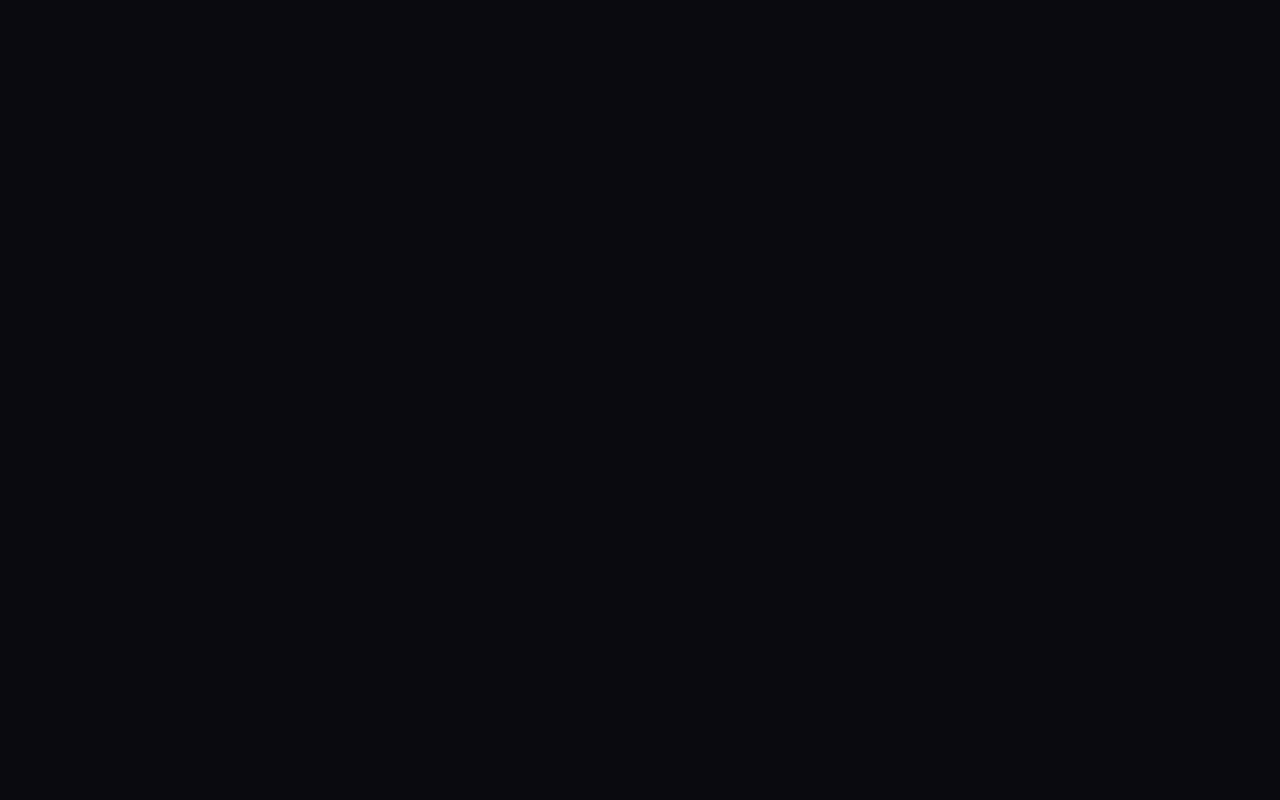
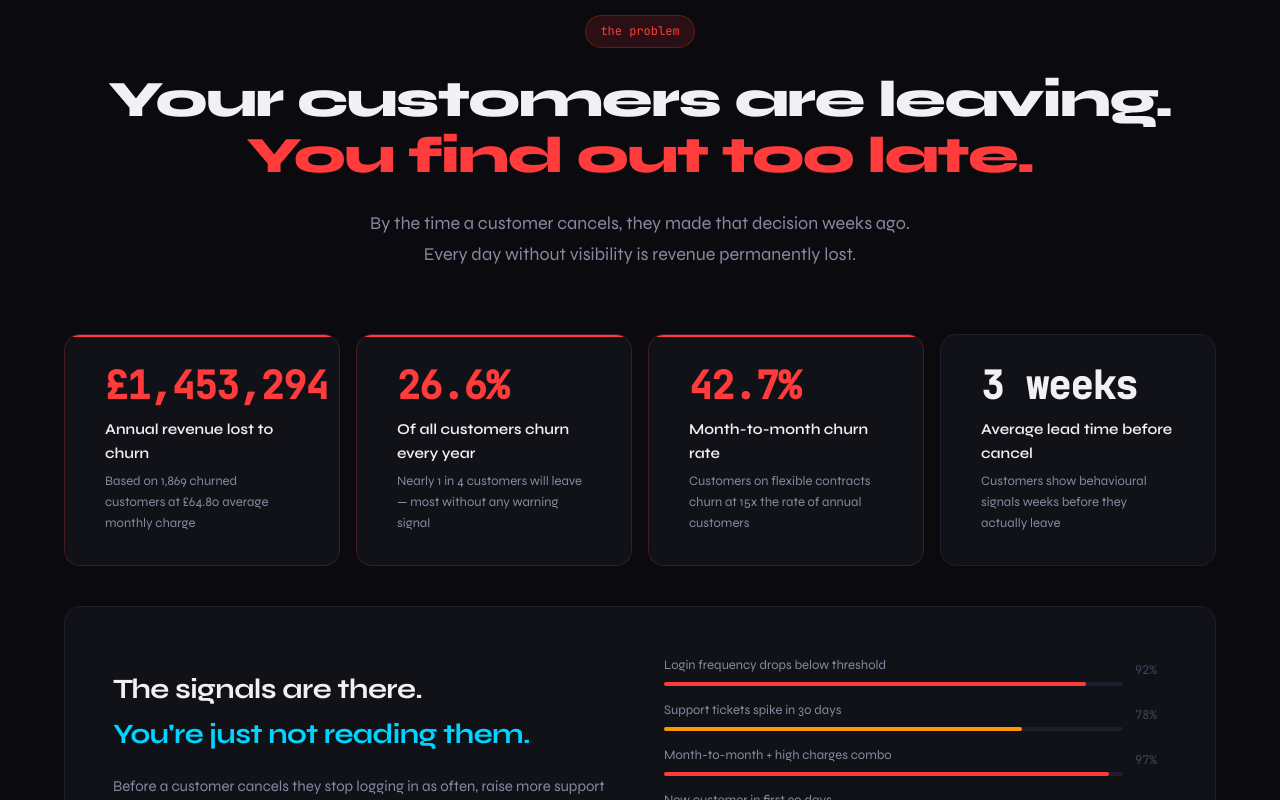
Before and after one commit to shaheerr1/churn-radar, a React (Vite) app in the folder frontend/: page / in a window 1280 px wide. Shown: the part 1060-1860 px from the top of the page. Before the commit the page ends 947 px from the top, so only its background shows below. Built offline with nearby package versions, Linux system fonts and the light colour scheme.

Commit message:
ProblemSection

```diff
--- a/frontend/src/components/ProblemSection.tsx
+++ b/frontend/src/components/ProblemSection.tsx
@@ -0,0 +1,273 @@
+function StatCard({
+  value,
+  label,
+  sub,
+  danger = false,
+}: {
+  value: string;
+  label: string;
+  sub: string;
+  danger?: boolean;
+}) {
+  return (
+    <div
+      style={{
+        background: "var(--bg-card)",
+        border: `1px solid ${danger ? "#ff3b3b33" : "var(--bg-border)"}`,
+        borderRadius: 16,
+        padding: "2rem 2.5rem",
+        position: "relative",
+        overflow: "hidden",
+      }}
+    >
+      {danger && (
+        <div
+          style={{
+            position: "absolute",
+            top: 0,
+            left: 0,
+            right: 0,
+            height: 2,
+            background: "var(--red)",
+          }}
+        />
+      )}
+      <div
+        style={{
+          fontFamily: "var(--font-mono)",
+          fontSize: "clamp(1.6rem, 3vw, 2.4rem)",
+          fontWeight: 700,
+          color: danger ? "var(--red)" : "var(--text-primary)",
+          letterSpacing: "-0.02em",
+          lineHeight: 1,
+          marginBottom: "0.75rem",
+        }}
+      >
+        {value}
+      </div>
+      <div
+        style={{
+          fontSize: 15,
+          fontWeight: 600,
+          color: "var(--text-primary)",
+          marginBottom: 6,
+        }}
+      >
+        {label}
+      </div>
+      <div
+        style={{
+          fontSize: 13,
+          color: "var(--text-secondary)",
+          lineHeight: 1.6,
+        }}
+      >
+        {sub}
+      </div>
+    </div>
+  );
+}
+
+export default function ProblemSection() {
+  return (
+    <section
+      style={{
+        minHeight: "100vh",
+        display: "flex",
+        flexDirection: "column",
+        justifyContent: "center",
+        padding: "8rem 4rem",
+      }}
+    >
+      <div style={{ maxWidth: 1200, margin: "0 auto", width: "100%" }}>
+        <div style={{ textAlign: "center", marginBottom: "4rem" }}>
+          <div
+            style={{
+              display: "inline-flex",
+              alignItems: "center",
+              gap: 8,
+              padding: "6px 14px",
+              background: "var(--red-dim)",
+              border: "1px solid #ff3b3b44",
+              borderRadius: 999,
+              marginBottom: "1.5rem",
+            }}
+          >
+            <span
+              style={{
+                fontFamily: "var(--font-mono)",
+                fontSize: 12,
+                color: "var(--red)",
+              }}
+            >
+              the problem
+            </span>
+          </div>
+
+          <h2
+            style={{
+              fontSize: "clamp(2rem, 4vw, 3.5rem)",
+              fontWeight: 800,
+              letterSpacing: "-0.03em",
+              lineHeight: 1.1,
+              marginBottom: "1.5rem",
+            }}
+          >
+            Your customers are leaving.
+            <br />
+            <span style={{ color: "var(--red)" }}>You find out too late.</span>
+          </h2>
+
+          <p
+            style={{
+              fontSize: 18,
+              color: "var(--text-secondary)",
+              maxWidth: 560,
+              margin: "0 auto",
+              lineHeight: 1.7,
+            }}
+          >
+            By the time a customer cancels, they made that decision weeks ago.
+            Every day without visibility is revenue permanently lost.
+          </p>
+        </div>
+
+        {/* stat cards */}
+        <div
+          style={{
+            display: "grid",
+            gridTemplateColumns: "repeat(auto-fit, minmax(240px, 1fr))",
+            gap: 16,
+            marginBottom: "2.5rem",
+          }}
+        >
+          <StatCard
+            value="£1,453,294"
+            label="Annual revenue lost to churn"
+            sub="Based on 1,869 churned customers at £64.80 average monthly charge"
+            danger
+          />
+          <StatCard
+            value="26.6%"
+            label="Of all customers churn every year"
+            sub="Nearly 1 in 4 customers will leave — most without any warning signal"
+            danger
+          />
+          <StatCard
+            value="42.7%"
+            label="Month-to-month churn rate"
+            sub="Customers on flexible contracts churn at 15x the rate of annual customers"
+            danger
+          />
+          <StatCard
+            value="3 weeks"
+            label="Average lead time before cancel"
+            sub="Customers show behavioural signals weeks before they actually leave"
+          />
+        </div>
+
+        {/* the insight */}
+        <div
+          style={{
+            background: "var(--bg-card)",
+            border: "1px solid var(--bg-border)",
+            borderRadius: 16,
+            padding: "3rem",
+            display: "grid",
+            gridTemplateColumns: "1fr 1fr",
+            gap: "3rem",
+            alignItems: "center",
+          }}
+        >
+          <div>
+            <h3
+              style={{
+                fontSize: 28,
+                fontWeight: 700,
+                letterSpacing: "-0.02em",
+                marginBottom: "1rem",
+              }}
+            >
+              The signals are there.
+              <br />
+              <span style={{ color: "var(--cyan)" }}>
+                You're just not reading them.
+              </span>
+            </h3>
+            <p
+              style={{
+                color: "var(--text-secondary)",
+                lineHeight: 1.8,
+                fontSize: 15,
+              }}
+            >
+              Before a customer cancels they stop logging in as often, raise
+              more support tickets, fail payments, and remove team members.
+              These patterns are predictable. They just need a model to catch
+              them.
+            </p>
+          </div>
+
+          <div style={{ display: "flex", flexDirection: "column", gap: 14 }}>
+            {[
+              { signal: "Login frequency drops below threshold", weight: 92 },
+              { signal: "Support tickets spike in 30 days", weight: 78 },
+              { signal: "Month-to-month + high charges combo", weight: 97 },
+              { signal: "New customer in first 90 days", weight: 85 },
+              { signal: "No add-on services active", weight: 63 },
+            ].map((s) => (
+              <div
+                key={s.signal}
+                style={{ display: "flex", alignItems: "center", gap: 12 }}
+              >
+                <div style={{ flex: 1 }}>
+                  <div
+                    style={{
+                      fontSize: 13,
+                      color: "var(--text-secondary)",
+                      marginBottom: 6,
+                    }}
+                  >
+                    {s.signal}
+                  </div>
+                  <div
+                    style={{
+                      height: 4,
+                      background: "#1e1e2e",
+                      borderRadius: 4,
+                    }}
+                  >
+                    <div
+                      style={{
+                        height: 4,
+                        borderRadius: 4,
+                        width: `${s.weight}%`,
+                        background:
+                          s.weight > 85
+                            ? "var(--red)"
+                            : s.weight > 70
+                              ? "#ff9500"
+                              : "var(--cyan)",
+                        transition: "width 1s ease",
+                      }}
+                    />
+                  </div>
+                </div>
+                <span
+                  style={{
+                    fontFamily: "var(--font-mono)",
+                    fontSize: 12,
+                    color: "var(--text-muted)",
+                    minWidth: 32,
+                  }}
+                >
+                  {s.weight}%
+                </span>
+              </div>
+            ))}
+          </div>
+        </div>
+      </div>
+    </section>
+  );
+}
--- a/frontend/src/pages/Landing.tsx
+++ b/frontend/src/pages/Landing.tsx
@@ -1,6 +1,6 @@
 import Navbar from "../components/Navbar";
 import Hero from "../components/Hero";
-// import ProblemSection from "../components/ProblemSection";
+import ProblemSection from "../components/ProblemSection";
 // import HowItWorks from "../components/HowItWorks";
 // import SocialProof from "../components/SocialProof";
 // import CTA from "../components/CTA";
@@ -10,8 +10,8 @@ export default function Landing() {
     <main>
       <Navbar />
       <Hero />
-      {/* <ProblemSection />
-      <HowItWorks />
+      <ProblemSection />
+      {/* <HowItWorks />
       <SocialProof />
       <CTA /> */}
     </main>
```
